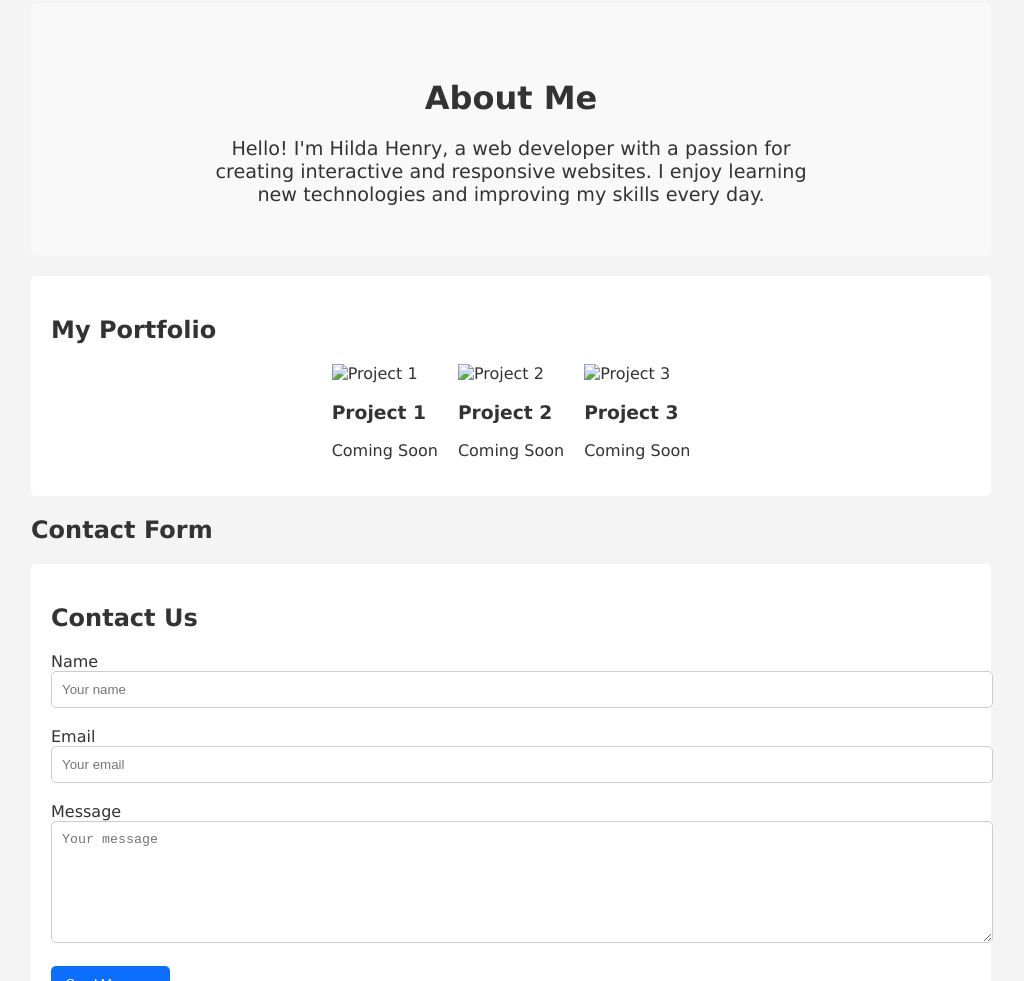
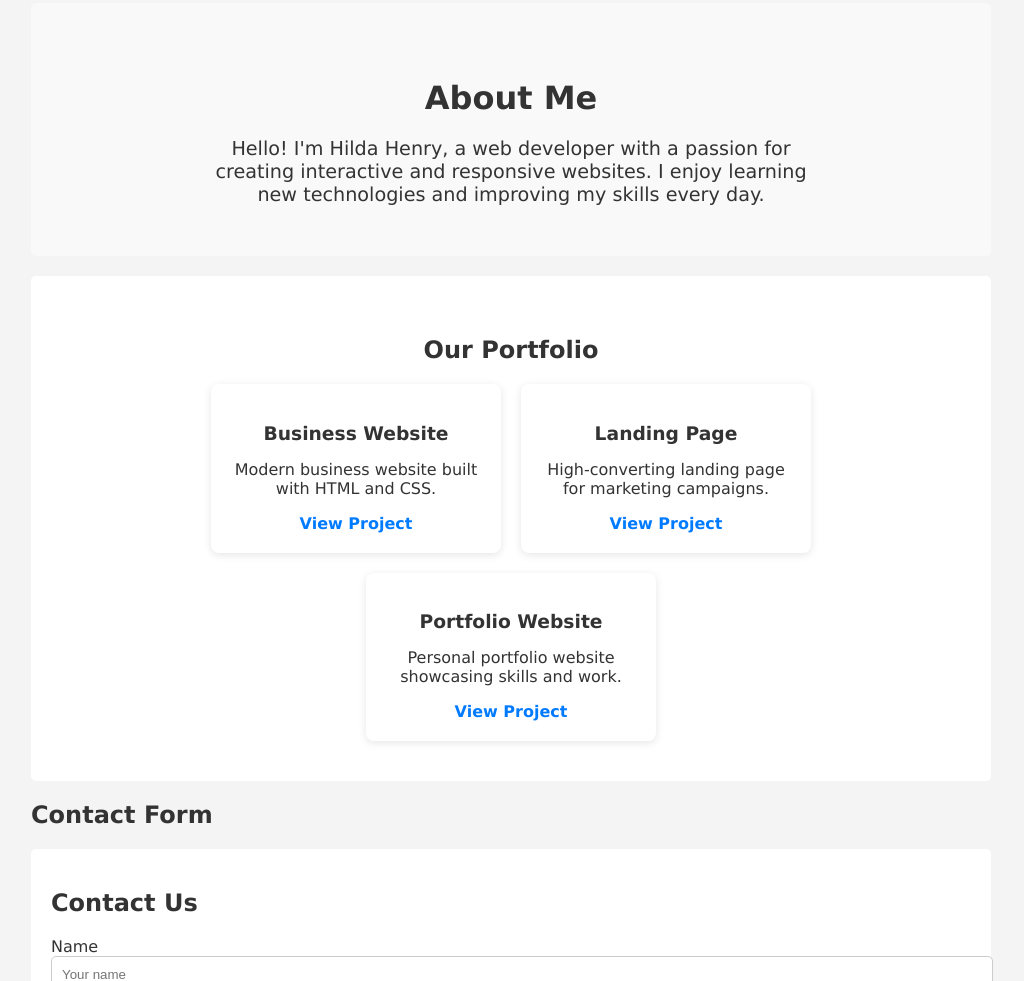
Before and after one commit to Bright72-Tech/bright-web-solutions, a plain HTML site: page index.html in a window 1280 px wide. Shown: the part 511-1492 px from the top of the page, without its empty margins (129-1153 px from the left). Drawn offline with Linux system fonts and the light colour scheme.

Commit message:
portfolio 2

```diff
--- a/index.html
+++ b/index.html
@@ -59,29 +59,26 @@
           <p>Hello! I'm Hilda Henry, a web developer with a passion for creating interactive and responsive websites. I enjoy learning new technologies and improving my skills every day.</p>
         </section>
 
-        <section id="portfolio">
-          <h2>My Portfolio</h2>
+        <section id="portfolio" class="portfolio">
+          <h2>Our Portfolio</h2>
+
           <div class="portfolio-container">
-            <div class="portfolio-item">
-              <img src="images/placeholder.jpg" alt="Project 1">
-              <div class="overlay">
-                <h3>Project 1</h3>
-                <p>Coming Soon</p>
-              </div>
+            <div class="portfolio-card">
+              <h3>Business Website</h3>
+              <p>Modern business website built with HTML and CSS.</p>
+              <a href="#" target="_blank">View Project</a>
             </div>
-            <div class="portfolio-item">
-              <img src="images/placeholder.jpg" alt="Project 2">
-              <div class="overlay">
-                <h3>Project 2</h3>
-                <p>Coming Soon</p>
-              </div>
+
+            <div class="portfolio-card">
+              <h3>Landing Page</h3>
+              <p>High-converting landing page for marketing campaigns.</p>
+              <a href="#" target="_blank">View Project</a>
             </div>
-            <div class="portfolio-item">
-              <img src="images/placeholder.jpg" alt="Project 3">
-              <div class="overlay">
-                <h3>Project 3</h3>
-                <p>Coming Soon</p>
-              </div>
+
+            <div class="portfolio-card">
+              <h3>Portfolio Website</h3>
+              <p>Personal portfolio website showcasing skills and work.</p>
+              <a href="#" target="_blank">View Project</a>
             </div>
           </div>
         </section>
```
